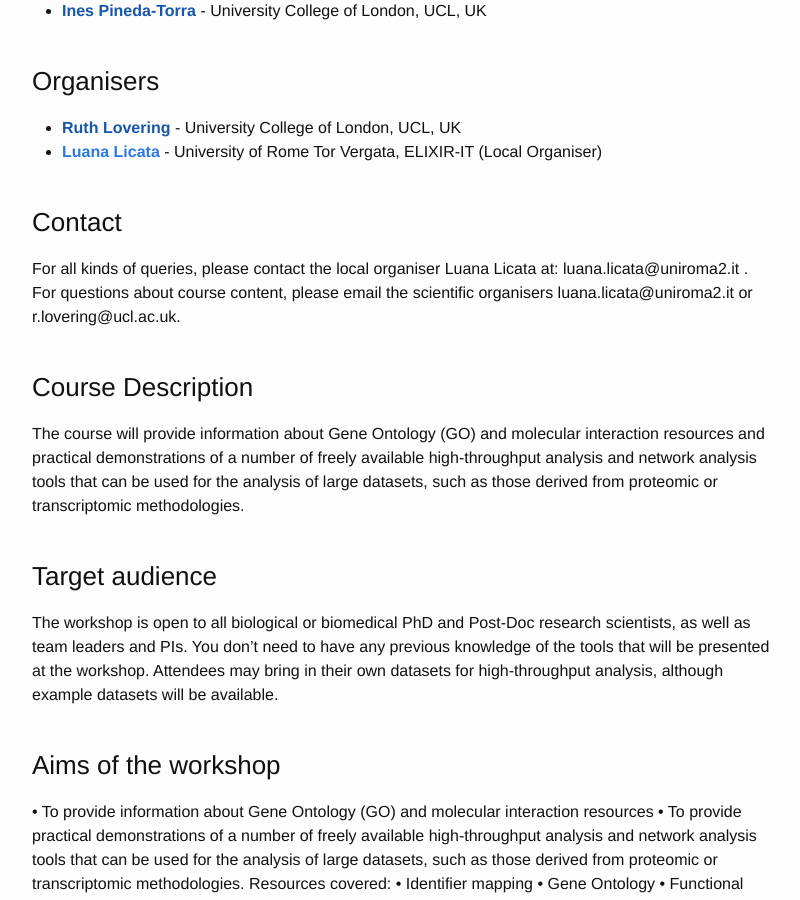
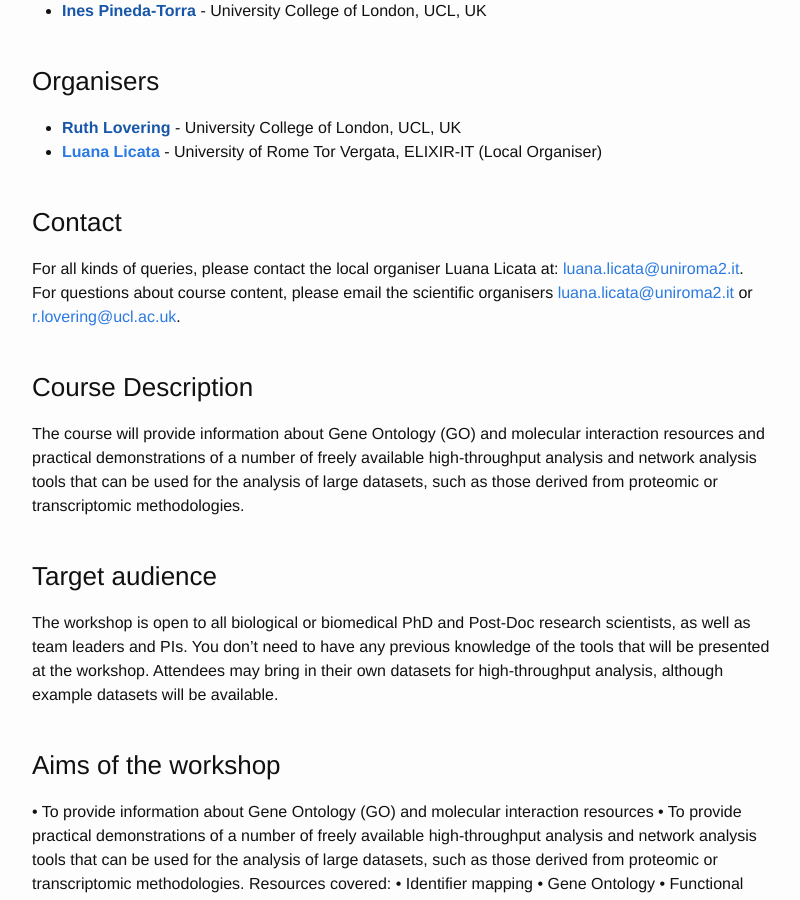
Before and after one commit to ELIXIR-IIB-training/website, a Jekyll site: the page built from _posts/2020-05-06-GeneOntology_Rome-TorVergata.md, in a window 1280 px wide and 900 px high, scrolled down 1327 px. Shown: the whole window, without its empty margins (238-1038 px from the left). Built offline with Jekyll 4.4.1, drawn with Linux system fonts in a browser that asks for light colours; part of the change alters nothing that is shown.

Commit message:
link to e-mails

```diff
--- a/_posts/2020-05-06-GeneOntology_Rome-TorVergata.md
+++ b/_posts/2020-05-06-GeneOntology_Rome-TorVergata.md
@@ -61,7 +61,7 @@ A maximum of **30 candidates** will be selected on a first-come-first-served bas
 <br>
 
 ### Contact
-For all kinds of queries, please contact the local organiser Luana Licata at: luana.licata@uniroma2.it . For questions about course content, please email the scientific organisers luana.licata@uniroma2.it or r.lovering@ucl.ac.uk.
+For all kinds of queries, please contact the local organiser Luana Licata at: <luana.licata@uniroma2.it>. For questions about course content, please email the scientific organisers <luana.licata@uniroma2.it> or <r.lovering@ucl.ac.uk>.
 <br>
 <br>
 
```
